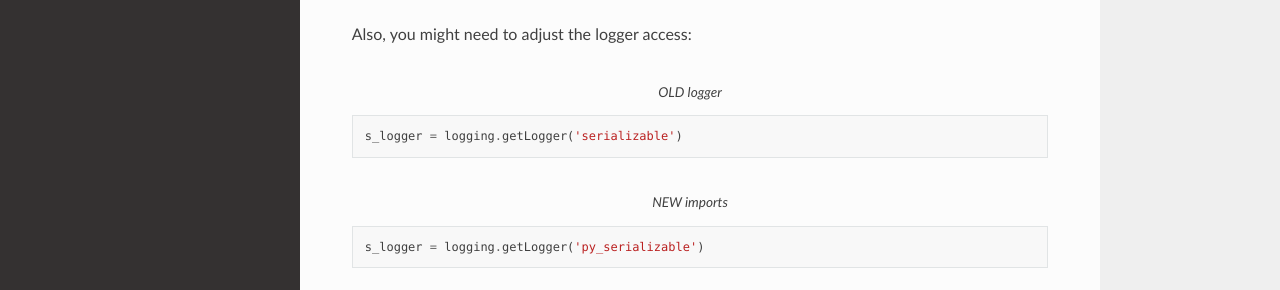
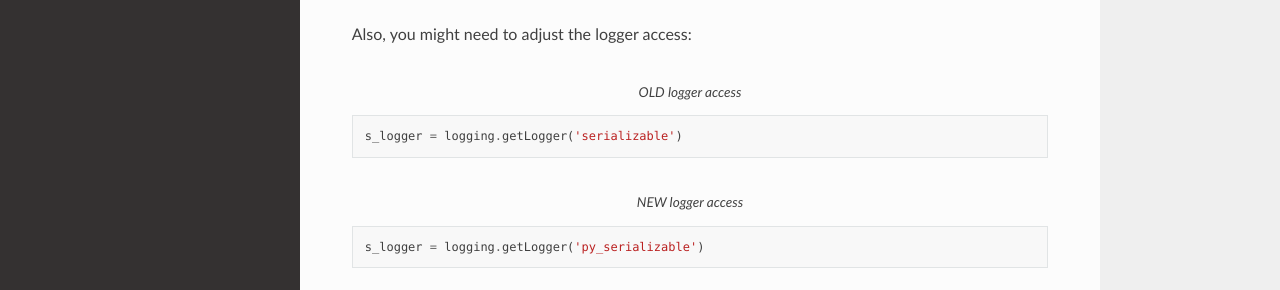
Before and after one commit to madpah/serializable, a Sphinx documentation site: the page built from docs/migration.rst, in a window 1280 px wide and 1059 px high. Shown: the part 602-892 px from the top of the window. Built offline with Sphinx 7.4.7 and the Read the Docs theme 3.1.0, drawn with Linux system fonts in a browser that asks for light colours.

Commit message:
docs
Signed-off-by: Jan Kowalleck <jan.kowalleck@gmail.com>

```diff
--- a/docs/migration.rst
+++ b/docs/migration.rst
@@ -47,12 +47,12 @@ The following shows a quick way to adjust imports in the most efficient way.
 Also, you might need to adjust the logger access:
 
 .. code-block:: python
-   :caption: OLD logger
+   :caption: OLD logger access
 
    s_logger = logging.getLogger('serializable')
 
 
 .. code-block:: python
-   :caption: NEW imports
+   :caption: NEW logger access
 
    s_logger = logging.getLogger('py_serializable')
```
